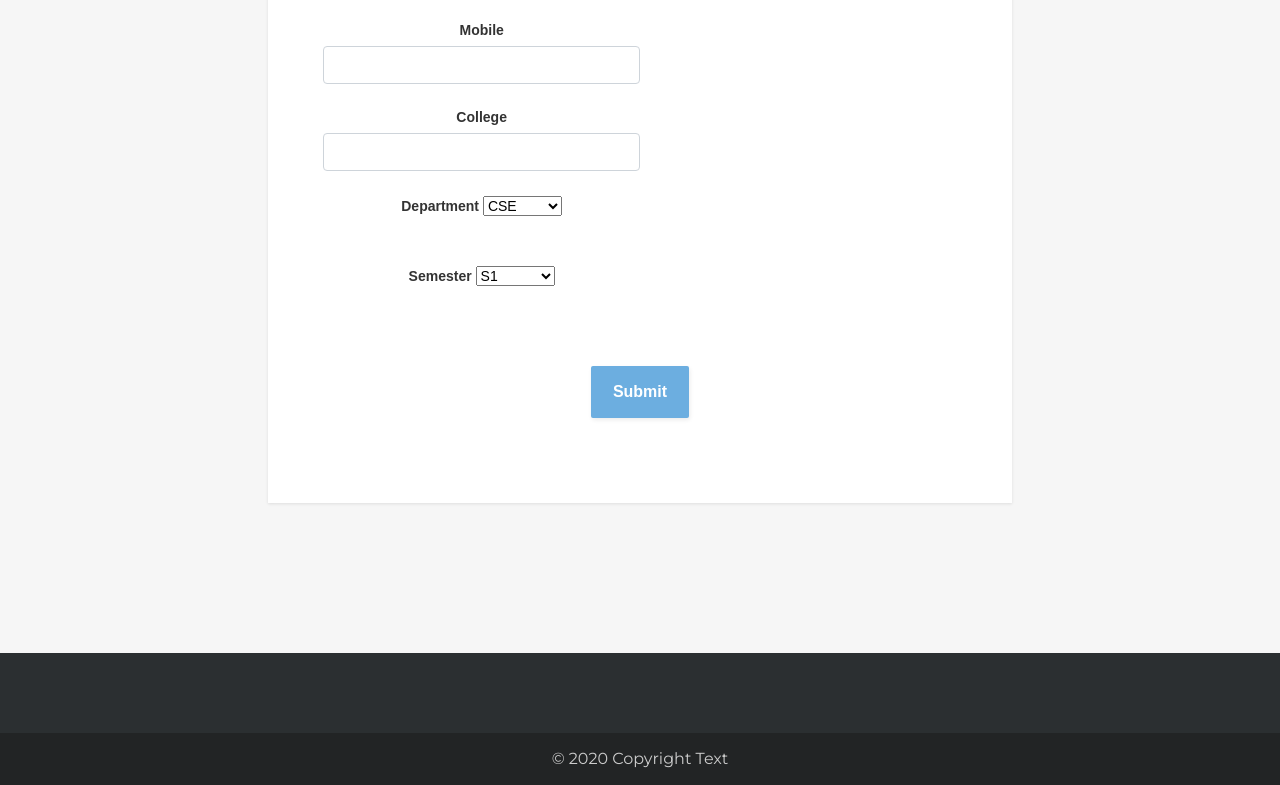
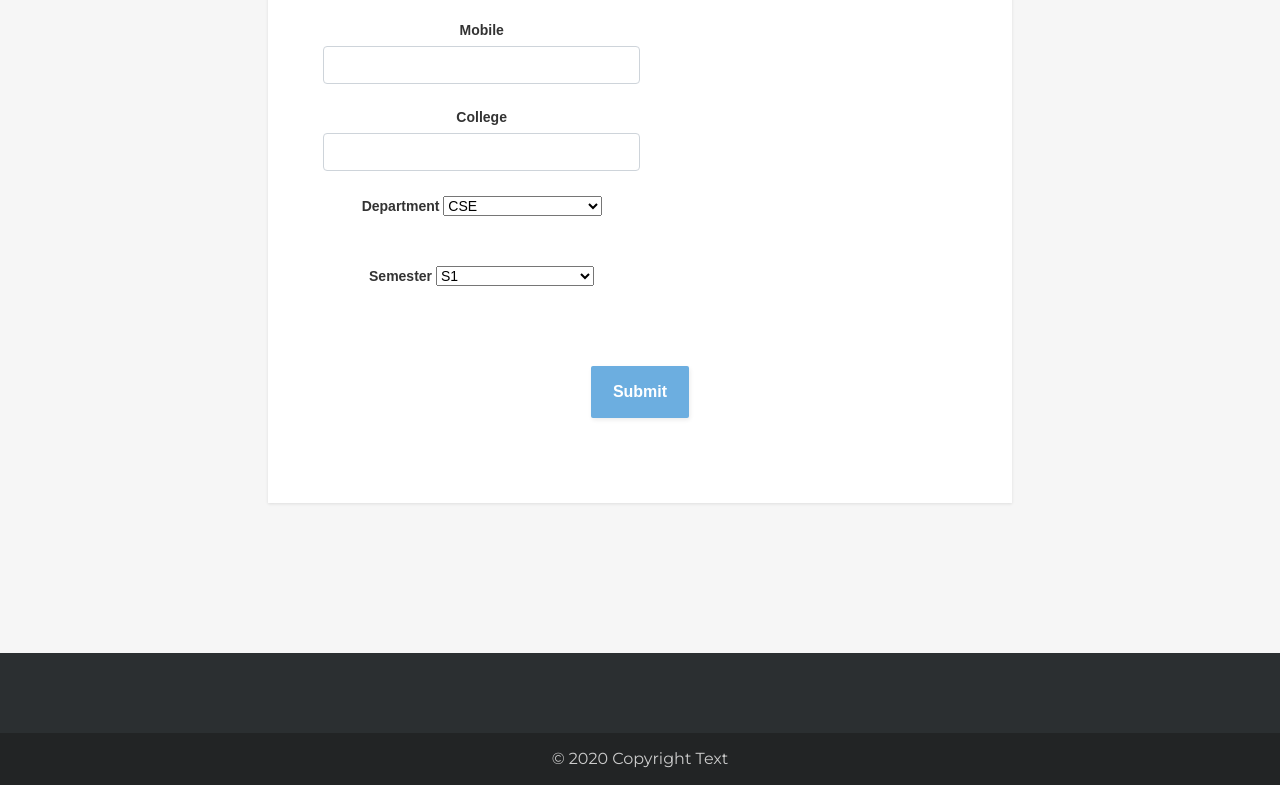
Before and after one commit to Code-Theft/TechnioshipCell, a plain HTML site: page register.html in a window 1280 px wide. Shown: the part 1538-2323 px from the top of the page. Drawn offline with nearby package versions, Linux system fonts and the light colour scheme; some packages are replaced by stand-ins of ours; a script that the page names is missing.

Commit message:
Update register.html

```diff
--- a/register.html
+++ b/register.html
@@ -80,7 +80,7 @@
   </div>
   <div class="form-group w-50">
     <label for="formGroupExampleInput">Department</label>
-    <select  id="department"  class="form-group w-25" required>
+    <select  id="department"  class="form-group w-50" required>
 				<option >CSE</option>
 				<option >MECH</option>
 				<option >EC</option>
@@ -91,7 +91,7 @@
   </div>
   <div  class="form-group w-50">
     <label for="formGroupExampleInput">Semester</label>
-    <select  id="semester" class="form-group w-25" required>
+    <select  id="semester" class="form-group w-50" required>
 				<option >S1</option>
 				<option >S2</option>
 				<option >S3</option>
```
